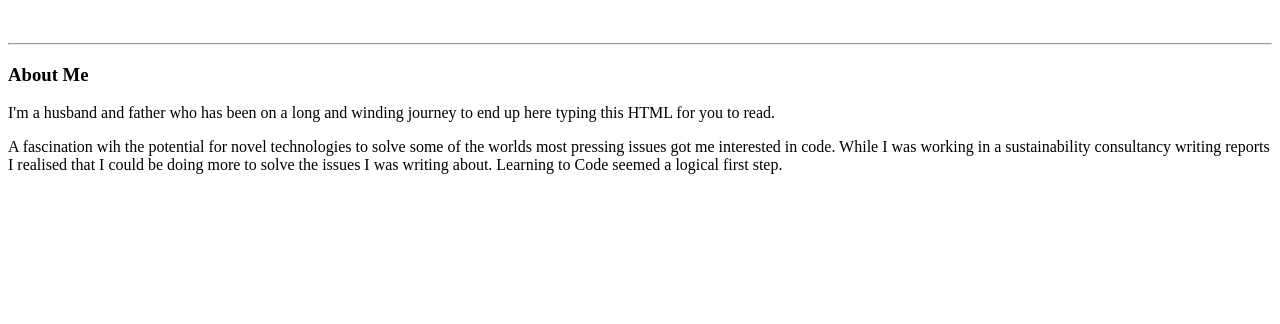
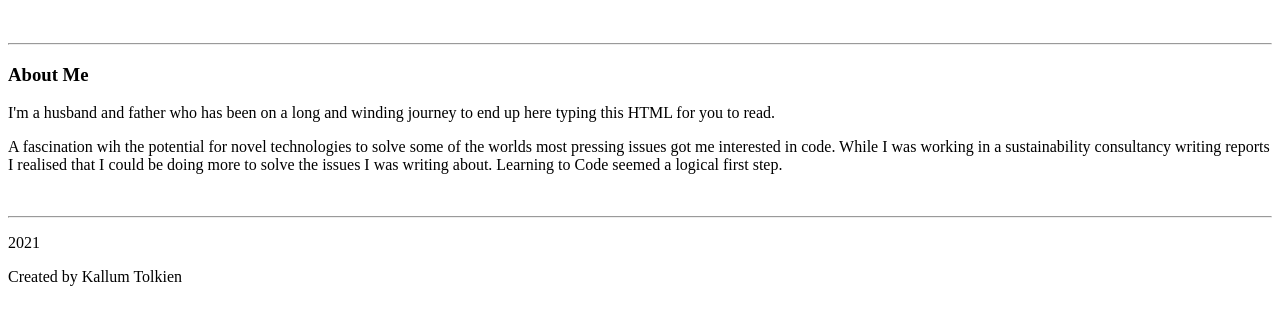
Before and after one commit to hatenhaten/portfolio, a plain HTML site: page index.html in a window 1280 px wide. Shown: the part 110-434 px from the top of the page. Drawn offline with Linux system fonts and the light colour scheme.

Commit message:
add semantic markup

```diff
--- a/index.html
+++ b/index.html
@@ -7,14 +7,30 @@
     <title>Kallum Tolkien</title>
 </head>
 <body>
-    <div className="content-container">
+    <div class="content-container">
+        <header class="title">
             <h1>Kallum Tolkien</h1>
             <h2>Aspiring Web Developer and Cleantech Expert</h2>
+            <div class="divider">
                 <br />
                 <hr />
+            </div>
+        </header>
+        <div class="main">
+            <section class="about-me">
                 <h3>About Me</h3>
                 <p>I'm a husband and father who has been on a long and winding journey to end up here typing this HTML for you to read.</p>
                 <p>A fascination wih the potential for novel technologies to solve some of the worlds most pressing issues got me interested in code. While I was working in a sustainability consultancy writing reports I realised that I could be doing more to solve the issues I was writing about. Learning to Code seemed a logical first step.</p>
+            </section>
+            <div class="divider">
+                <br />
+                <hr />
+            </div>
+        </div>
+        <footer class="footer">
+            <p>2021</p>
+            <p>Created by Kallum Tolkien</p>
+        </footer>
     </div>
 </body>
 </html>
```
Lines whose indentation alone changed are shown as unchanged.
